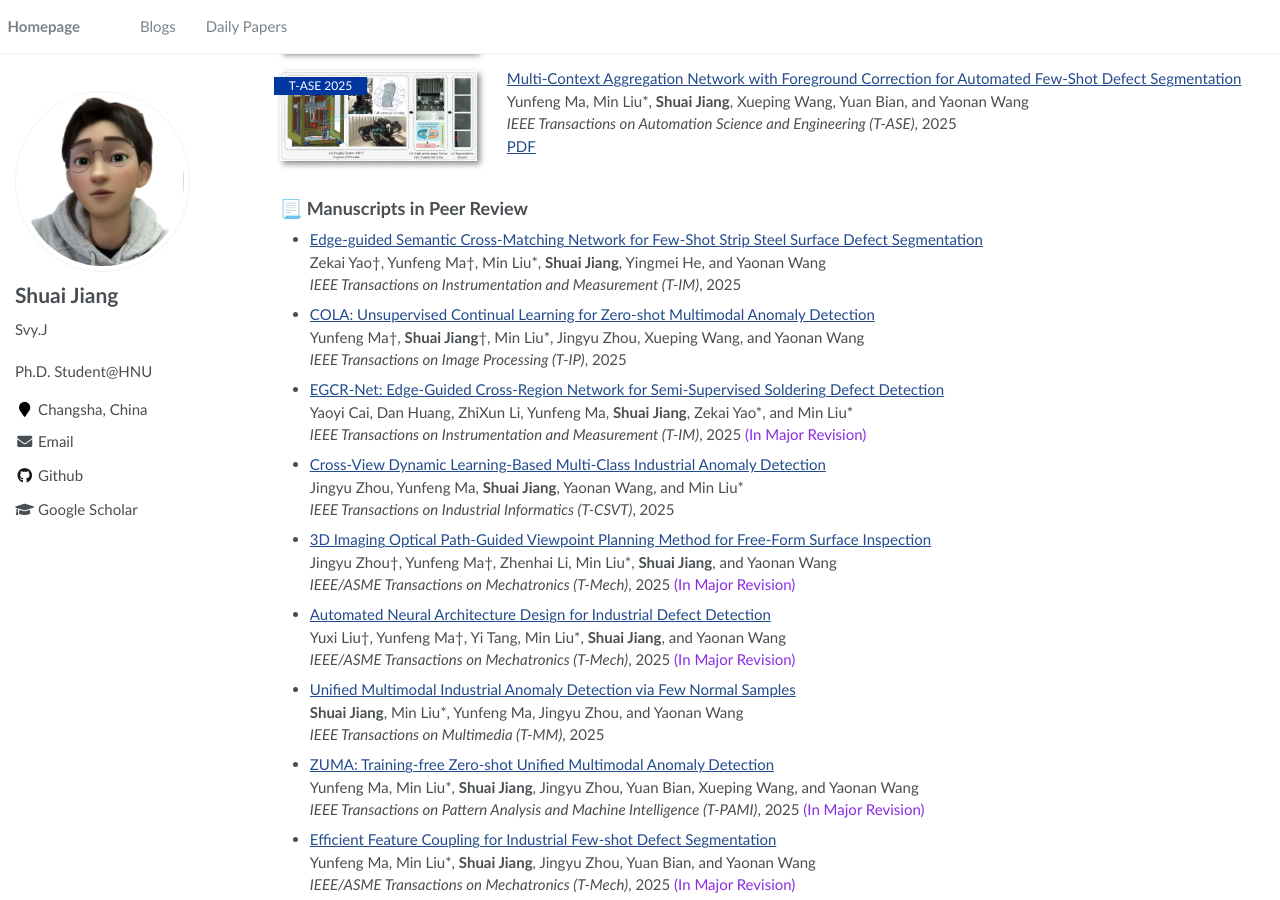
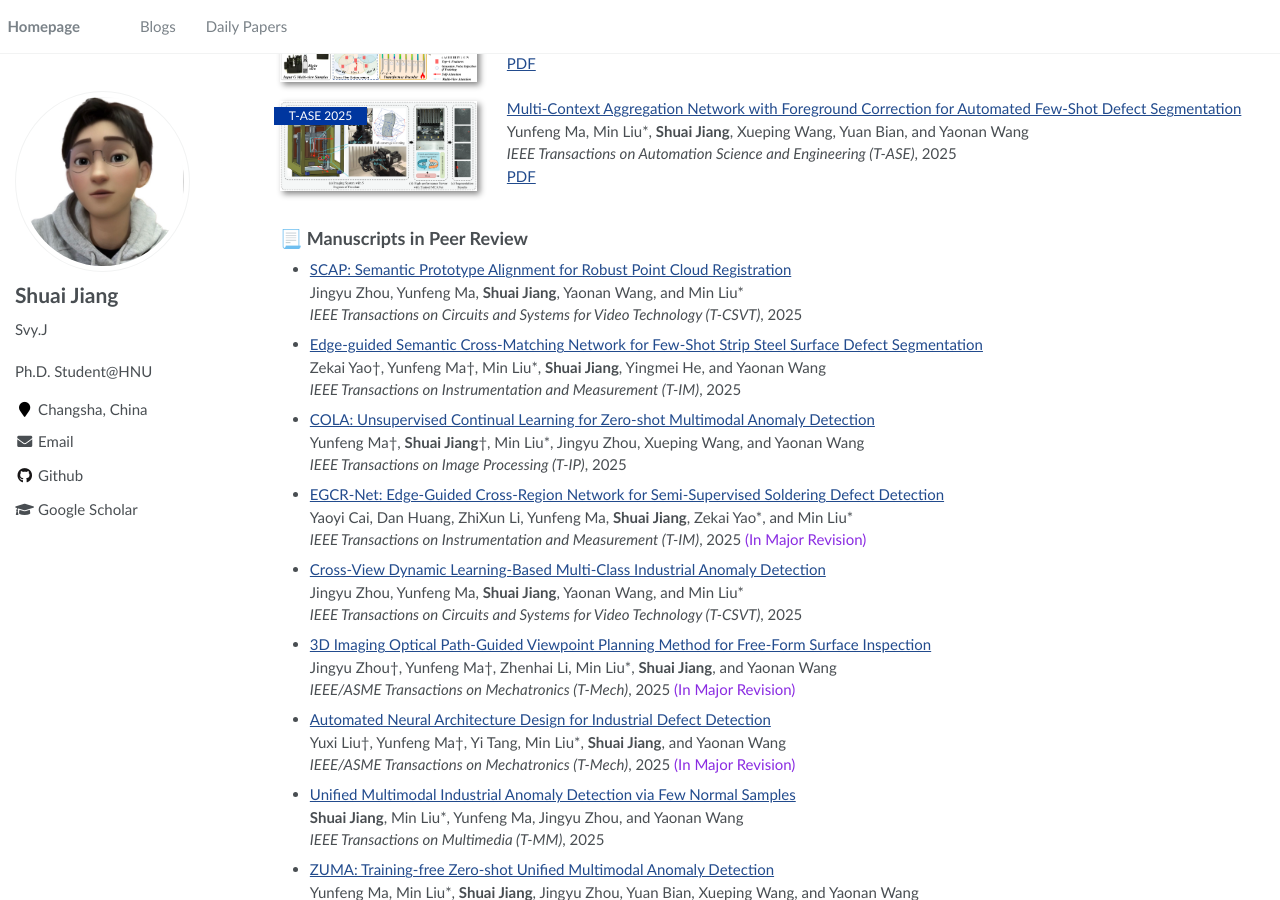
Before and after one commit to SvyJ/svyj.github.io, a Jekyll site: the page built from _pages/index.md, in a window 1280 px wide and 900 px high, scrolled down 2752 px. Built offline with Jekyll 4.4.1, drawn with Linux system fonts in a browser that asks for light colours; some of the changed text lies outside the part shown.

Commit message:
Update index.md

```diff
--- a/_pages/index.md
+++ b/_pages/index.md
@@ -26,6 +26,8 @@ author_profile: true
 # 🔥 Recent Updates
 
 ## 📝 Latest Works
+
+- **[Oct. 2025]** 📃 Our article on "Point Cloud Registration" was submitted to _IEEE T-CSVT_.
 
 - **[Sep. 2025]** 📃 Our article on "Few-Shot Strip Steel Surface Defect Segmentation" was submitted to _IEEE T-IM_.
 
@@ -195,6 +197,10 @@ _IEEE Transactions on Automation Science and Engineering (T-ASE)_, 2025<br>
 
 ## 📃 Manuscripts in Peer Review
 
+- [SCAP: Semantic Prototype Alignment for Robust Point Cloud Registration](https://ieeexplore.ieee.org/xpl/RecentIssue.jsp?punumber=9424)<br>
+  Jingyu Zhou, Yunfeng Ma, **Shuai Jiang**, Yaonan Wang, and Min Liu*<br>
+  _IEEE Transactions on Circuits and Systems for Video Technology (T-CSVT)_, 2025<br>
+
 - [Edge-guided Semantic Cross-Matching Network for Few-Shot Strip Steel Surface Defect Segmentation](https://ieeexplore.ieee.org/xpl/RecentIssue.jsp?punumber=19)<br>
   Zekai Yao†, Yunfeng Ma†, Min Liu*, **Shuai Jiang**, Yingmei He, and Yaonan Wang<br>
   _IEEE Transactions on Instrumentation and Measurement (T-IM)_, 2025<br>
@@ -209,7 +215,7 @@ _IEEE Transactions on Automation Science and Engineering (T-ASE)_, 2025<br>
 
 - [Cross-View Dynamic Learning-Based Multi-Class Industrial Anomaly Detection](https://ieeexplore.ieee.org/xpl/RecentIssue.jsp?punumber=9424)<br>
   Jingyu Zhou, Yunfeng Ma, **Shuai Jiang**, Yaonan Wang, and Min Liu*<br>
-  _IEEE Transactions on Industrial Informatics (T-CSVT)_, 2025<br>
+  _IEEE Transactions on Circuits and Systems for Video Technology (T-CSVT)_, 2025<br>
 
 - [3D Imaging Optical Path-Guided Viewpoint Planning Method for Free-Form Surface Inspection](https://ieeexplore.ieee.org/xpl/RecentIssue.jsp?punumber=3516)<br>
   Jingyu Zhou†, Yunfeng Ma†, Zhenhai Li, Min Liu*, **Shuai Jiang**, and Yaonan Wang<br>
```
